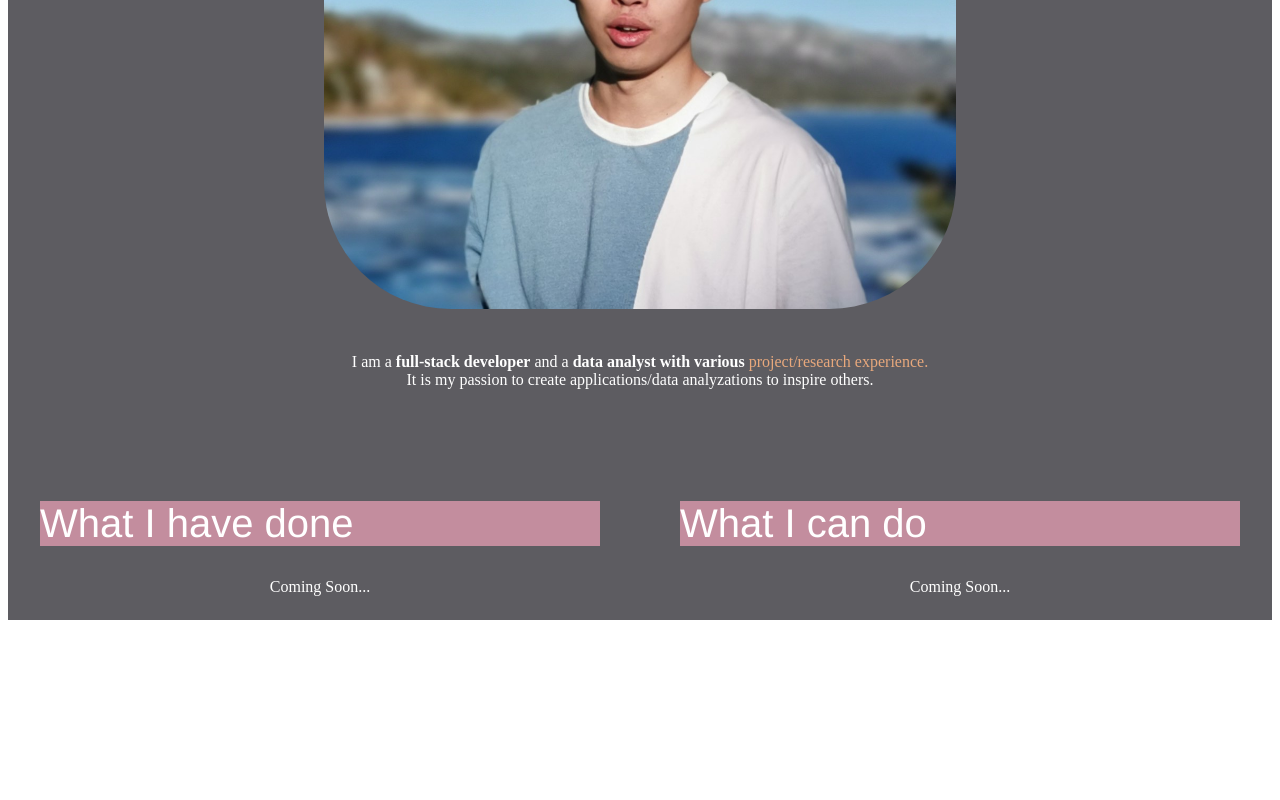
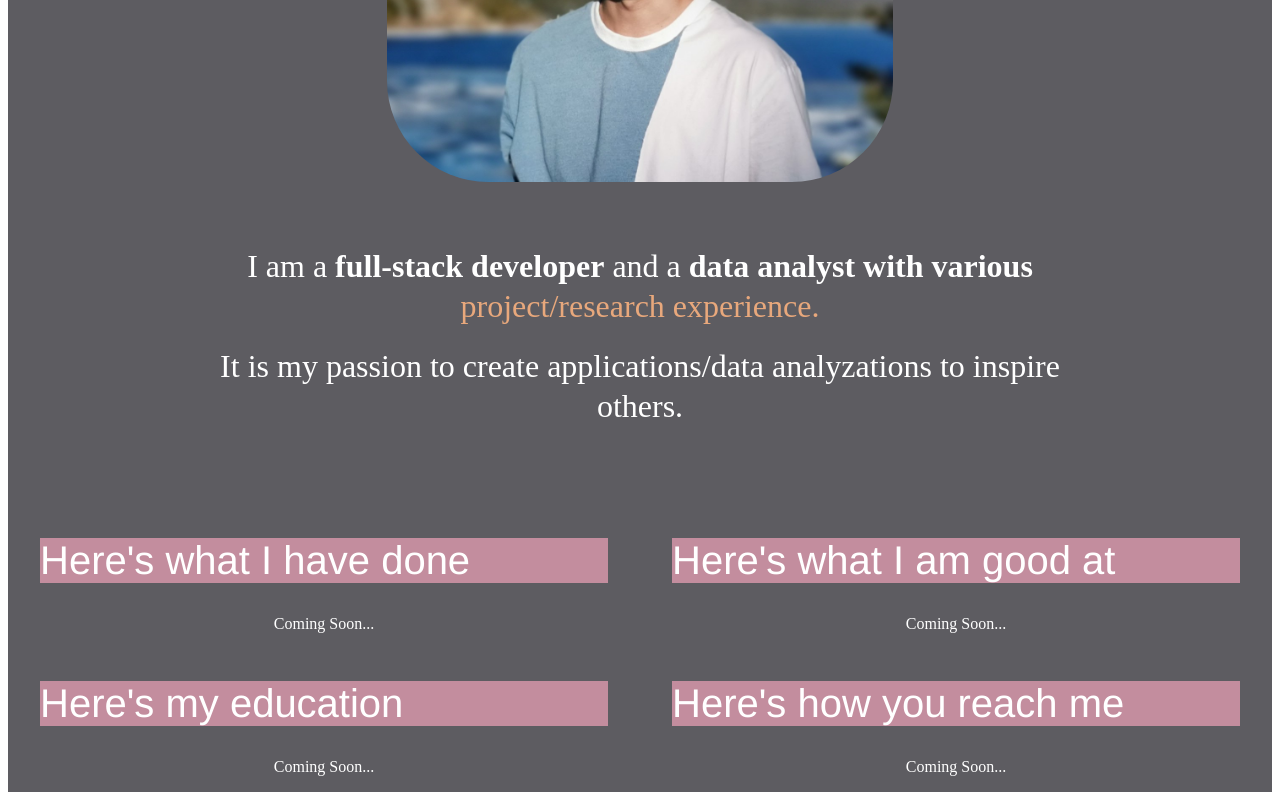
Before and after one commit to ZhanchongDeng/ZhanchongDeng.github.io, a Gatsby site: page / in a window 1280 px wide. Shown: the part 1304-2104 px from the top of the page. Before the commit the page ends 1924 px from the top, so only its background shows below. Built offline with nearby package versions, Linux system fonts and the light colour scheme; Gatsby itself is replaced by a stand-in of ours.

Commit message:
Updated home page, fix some scrolling issues with grid

```diff
--- a/src/css/index.css
+++ b/src/css/index.css
@@ -38,7 +38,7 @@ h1, h2, h3, h4, p, ul {
 }
 .welcome-message h1 {
     font-family: "Times New Roman", Times, serif;
-    font-size:10vw;
+    font-size:8vw;
 }
 
 .section_title {
@@ -53,15 +53,17 @@ h1, h2, h3, h4, p, ul {
 .face {
     margin-top: 10vh;
     margin-bottom: 5vh;
-    width: 50%;
+    width: 40%;
     border-radius:20%;
 }
 .text {
     margin-bottom:10vh;
 }
 .introduction p {
-    margin: 0;
+    margin: 2.5vh;
+    line-height: 5vh;
     width: 70%;
+    font-size: 2.5vw;
 }
 
 .preview_card {
--- a/src/pages/index.js
+++ b/src/pages/index.js
@@ -63,7 +63,7 @@ const IndexPage = () => (
     </Grid>
 
     <Grid container
-      spacing={2}
+      spacing={0}
     >
 
       <Grid item
@@ -71,7 +71,7 @@ const IndexPage = () => (
         md={6}
         className="preview_card"
       >
-        <h2>What I have done</h2>
+        <h2>Here's what I have done</h2>
         <p>Coming Soon...</p>
       </Grid>
 
@@ -80,9 +80,28 @@ const IndexPage = () => (
         md={6}
         className="preview_card"
       >
-        <h2>What I can do</h2>
+        <h2>Here's what I am good at</h2>
         <p>Coming Soon...</p>
       </Grid>
+
+      <Grid item
+        xs={12}
+        md={6}
+        className="preview_card"
+      >
+        <h2>Here's my education</h2>
+        <p>Coming Soon...</p>
+      </Grid>
+
+      <Grid item
+        xs={12}
+        md={6}
+        className="preview_card"
+      >
+        <h2>Here's how you reach me</h2>
+        <p>Coming Soon...</p>
+      </Grid>
+
     </Grid>
 
   </div>
```
